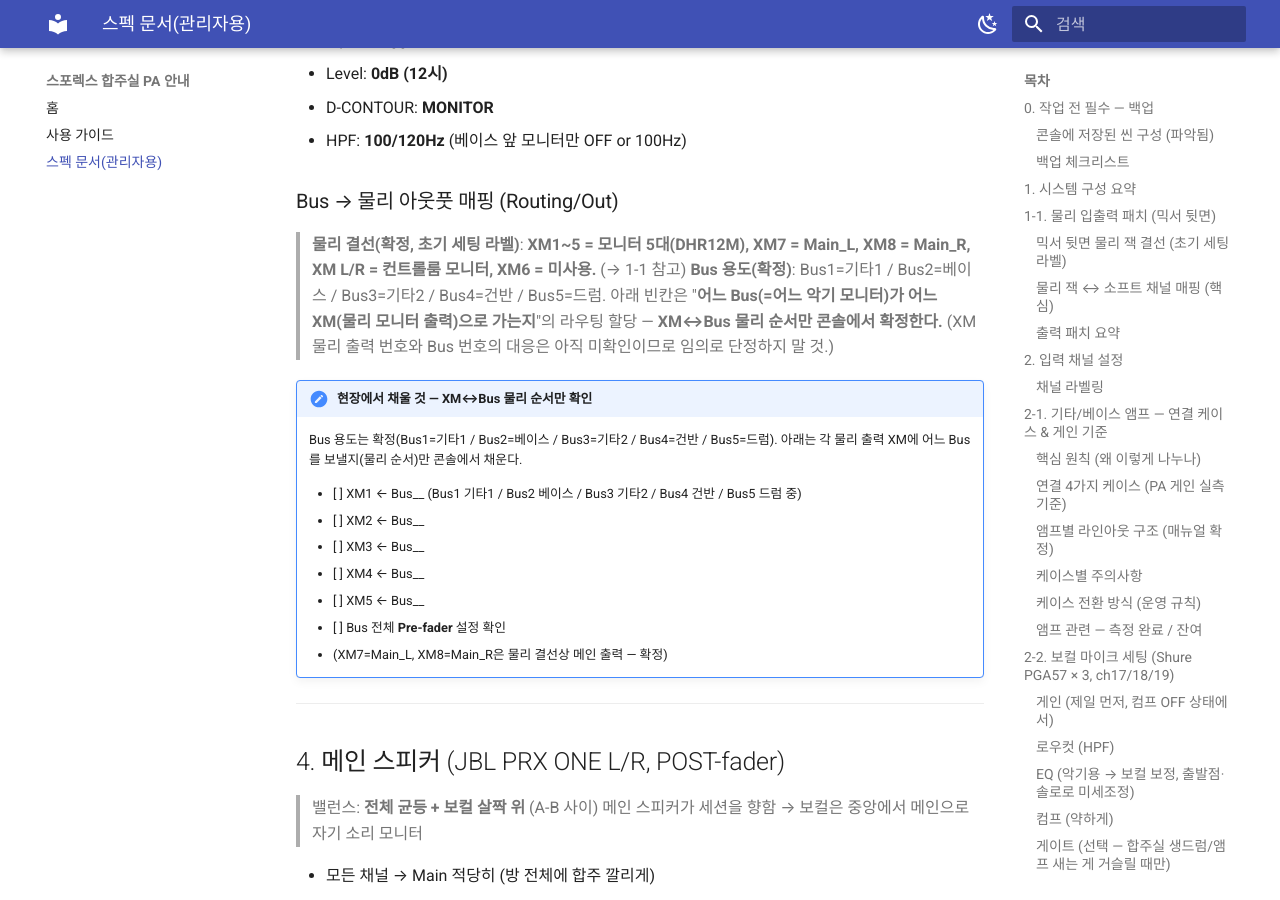
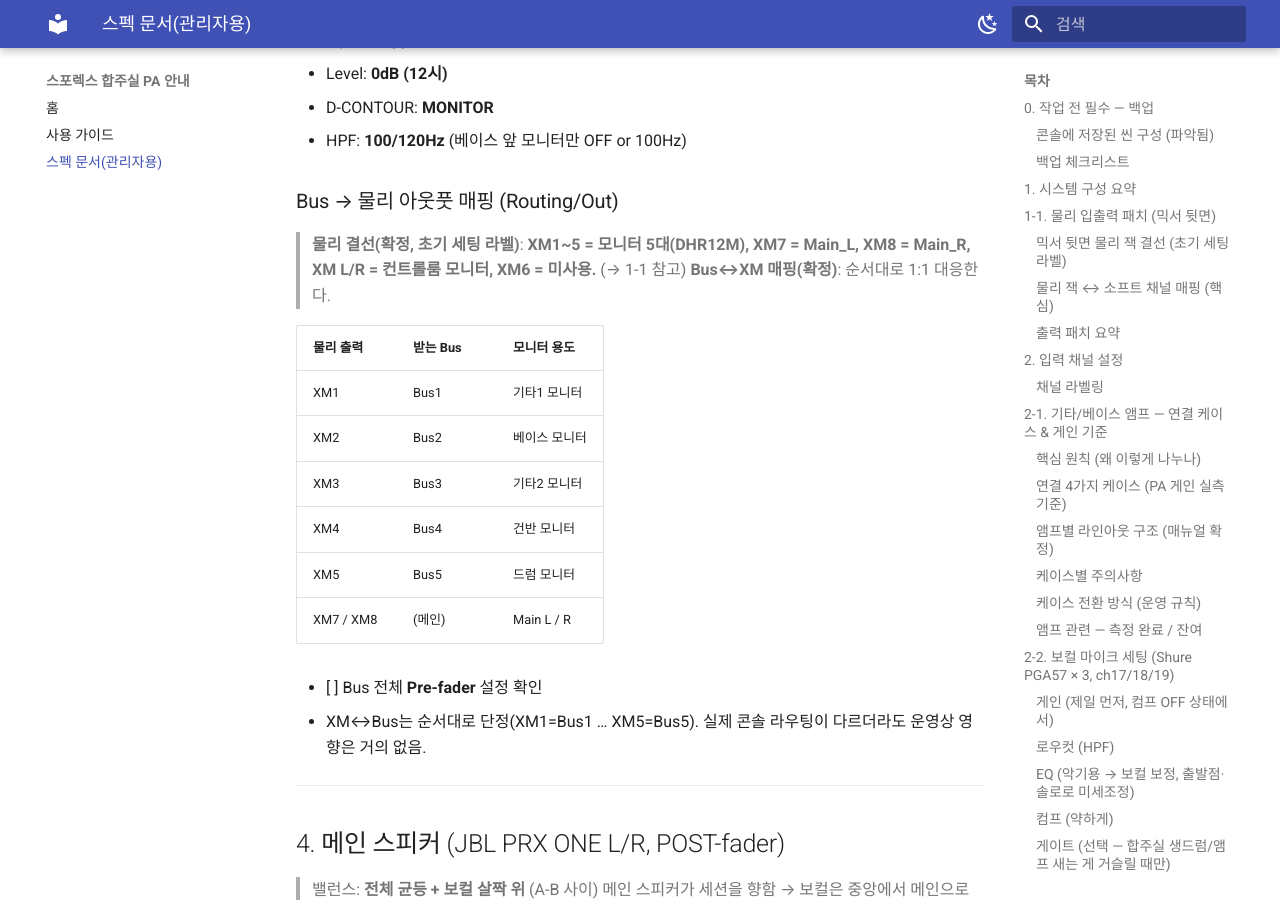
Before and after one commit to SingeonKim/mua-bandroom-guide, an MkDocs documentation site: the page built from docs/spec.md, in a window 1280 px wide and 900 px high, scrolled down 14534 px. Built offline with MkDocs 1.6.1 and Material for MkDocs 9.7.7, drawn with Linux system fonts in a browser that asks for light colours; some of the changed text lies outside the part shown.

Commit message:
docs(spec): finalize XM↔Bus mapping (XM1=Bus1 … XM5=Bus5)

```diff
--- a/docs/spec.md
+++ b/docs/spec.md
@@ -419,19 +419,19 @@
 ### Bus → 물리 아웃풋 매핑 (Routing/Out)
 
 > **물리 결선(확정, 초기 세팅 라벨)**: **XM1~5 = 모니터 5대(DHR12M), XM7 = Main_L, XM8 = Main_R, XM L/R = 컨트롤룸 모니터, XM6 = 미사용.** (→ 1-1 참고)
-> **Bus 용도(확정)**: Bus1=기타1 / Bus2=베이스 / Bus3=기타2 / Bus4=건반 / Bus5=드럼.
-> 아래 빈칸은 "**어느 Bus(=어느 악기 모니터)가 어느 XM(물리 모니터 출력)으로 가는지**"의 라우팅 할당 — **XM↔Bus 물리 순서만 콘솔에서 확정한다.** (XM 물리 출력 번호와 Bus 번호의 대응은 아직 미확인이므로 임의로 단정하지 말 것.)
+> **Bus↔XM 매핑(확정)**: 순서대로 1:1 대응한다.
 
-!!! note "현장에서 채울 것 — XM↔Bus 물리 순서만 확인"
-    Bus 용도는 확정(Bus1=기타1 / Bus2=베이스 / Bus3=기타2 / Bus4=건반 / Bus5=드럼). 아래는 각 물리 출력 XM에 어느 Bus를 보낼지(물리 순서)만 콘솔에서 채운다.
+| 물리 출력 | 받는 Bus | 모니터 용도 |
+|----------|---------|------------|
+| XM1 | Bus1 | 기타1 모니터 |
+| XM2 | Bus2 | 베이스 모니터 |
+| XM3 | Bus3 | 기타2 모니터 |
+| XM4 | Bus4 | 건반 모니터 |
+| XM5 | Bus5 | 드럼 모니터 |
+| XM7 / XM8 | (메인) | Main L / R |
 
-    - [ ] XM1 ← Bus__ (Bus1 기타1 / Bus2 베이스 / Bus3 기타2 / Bus4 건반 / Bus5 드럼 중)
-    - [ ] XM2 ← Bus__
-    - [ ] XM3 ← Bus__
-    - [ ] XM4 ← Bus__
-    - [ ] XM5 ← Bus__
-    - [ ] Bus 전체 **Pre-fader** 설정 확인
-    - (XM7=Main_L, XM8=Main_R은 물리 결선상 메인 출력 — 확정)
+- [ ] Bus 전체 **Pre-fader** 설정 확인
+- XM↔Bus는 순서대로 단정(XM1=Bus1 … XM5=Bus5). 실제 콘솔 라우팅이 다르더라도 운영상 영향은 거의 없음.
 
 -----
 
@@ -510,7 +510,7 @@
 - [ ] **Input Routing 블록 교차확인** — X32-Edit `Routing > Input`에서 In 1-8/9-16/17-24 소스 할당이 1-1 매핑과 일치하는지 한 번 대조 (작성자 내부 변경 가능성)
 - [ ] **리버브 구조** — Bus13 / FX return 행선지 (5번 항목)
 - [ ] **각 채널 게인 값 기입** — 키보드 실측 완료(저장됨, 값 추후 기입) / 보컬 잔여 (2번 표)
-- [ ] **Bus → 아웃풋 매핑** — Bus 용도는 **확정**(Bus1=기타1/Bus2=베이스/Bus3=기타2/Bus4=건반/Bus5=드럼). **XM 물리 출력 순서(어느 XM이 어느 Bus인지)만 콘솔 확인 남음** (3번 항목)
+- [x] **Bus → 아웃풋 매핑** — 확정. Bus1=기타1/Bus2=베이스/Bus3=기타2/Bus4=건반/Bus5=드럼, XM↔Bus는 순서대로(XM1=Bus1 … XM5=Bus5) (3번 항목)
 - [ ] **어쿠스틱기타(DI)·블루투스·노트북DI 입력** — 물리 입력 배정 확인됨(XF11/XF12/TRS5·6, → 1-1). 사용 시 채널 라우팅 후 입력 행 추가
 - [ ] **모니터 출력(Bus 마스터) 페이더 권장값 확정** — 현재 미정(빈칸), 합주로 결정 (3번 항목)
 - [ ] **잠정값 합주로 재검증** — 메인 페이더(악기 -15/보컬 -10), 메인 본체 -10dB (모니터 분배 -10/-15는 현재 운영값으로 확정)
```
